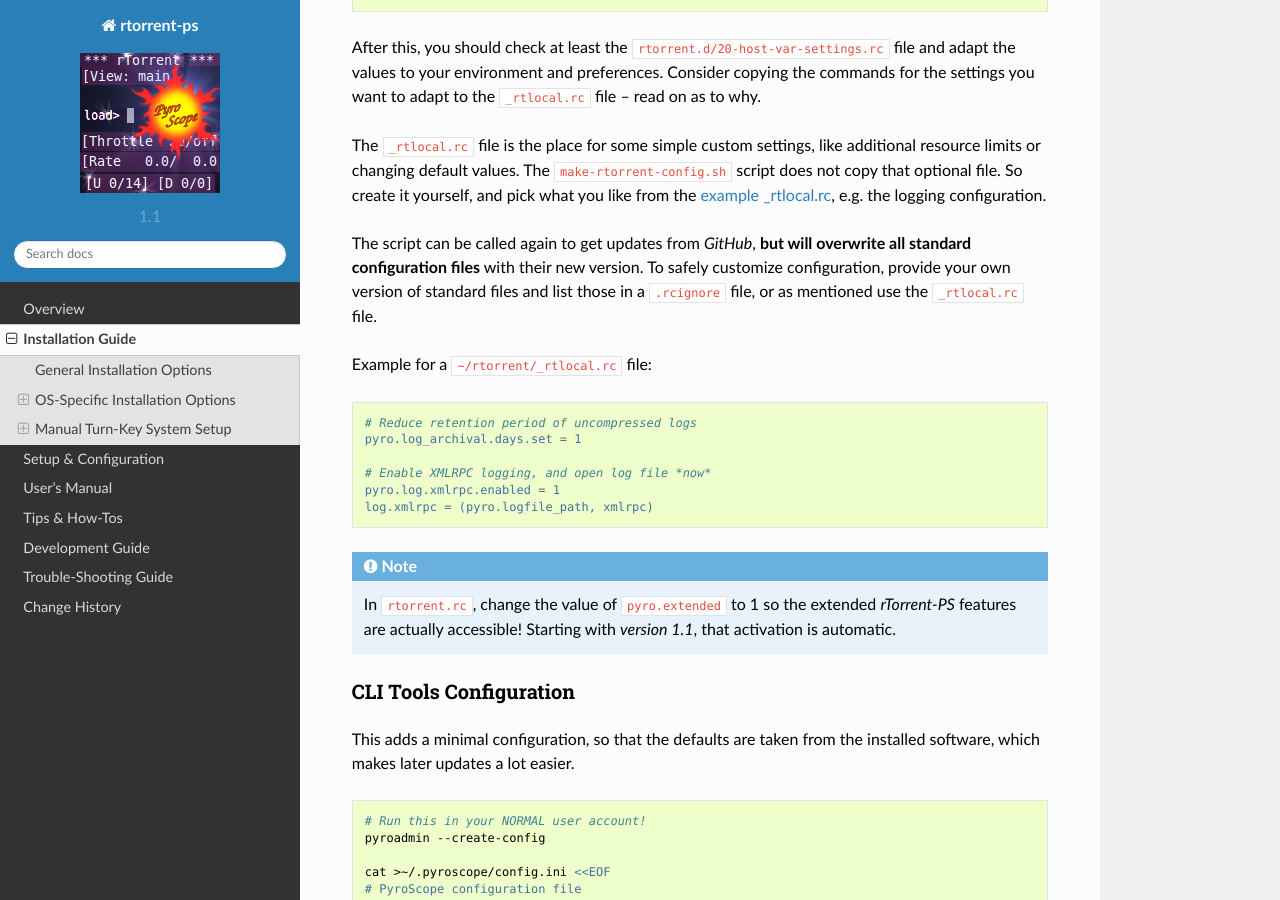
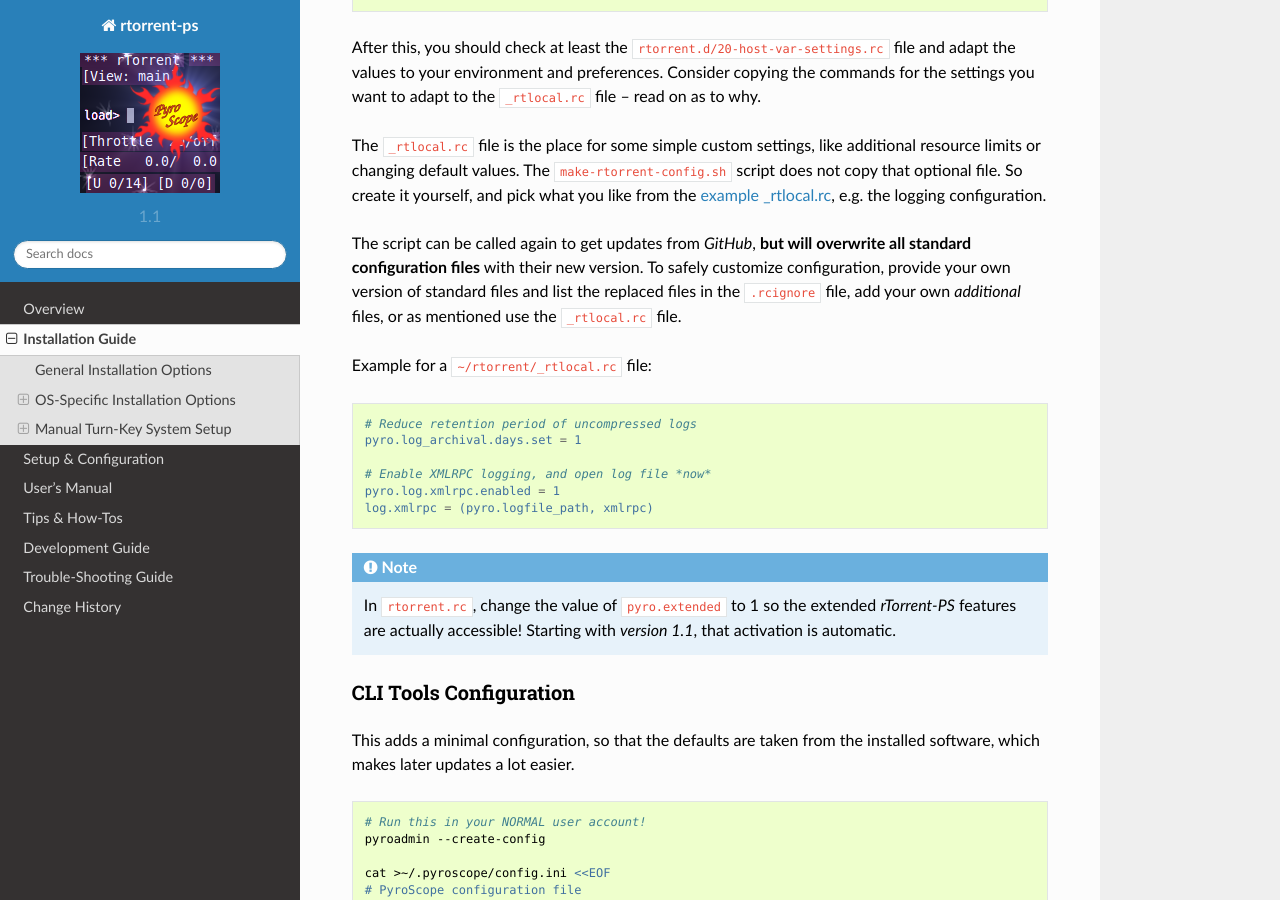
Before and after one commit to pyroscope/rtorrent-ps, a Sphinx documentation site: the page built from docs/install.rst, in a window 1280 px wide and 900 px high, scrolled down 7549 px. Built offline with Sphinx 7.4.7 and the Read the Docs theme 2.0.0, drawn with Linux system fonts in a browser that asks for light colours.

```diff
--- a/docs/install.rst
+++ b/docs/install.rst
@@ -462,7 +462,8 @@
 **but will overwrite all standard configuration files** with their new version.
 To safely customize configuration,
 provide your own version of standard files
-and list those in a ``.rcignore`` file,
+and list the replaced files in the ``.rcignore`` file,
+add your own *additional* files,
 or as mentioned use the ``_rtlocal.rc`` file.
 
 
```
